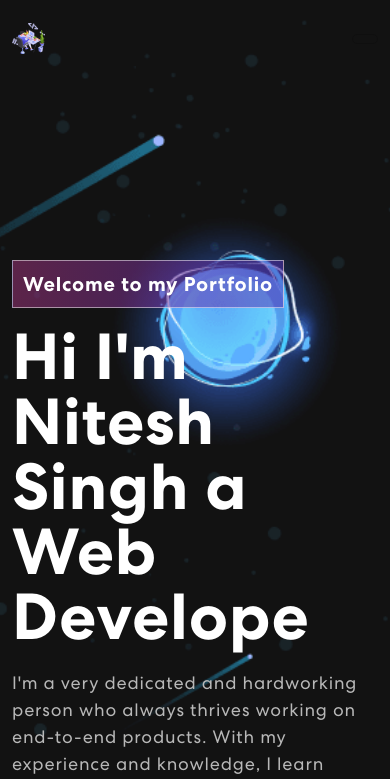
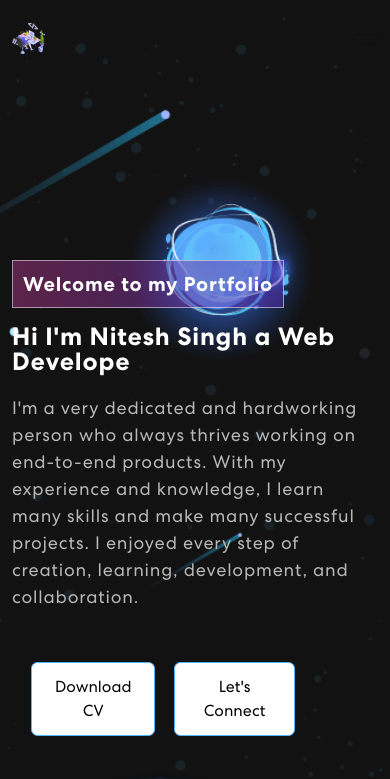
Before and after one commit to niteshSingh001/MY-PORTFOLIO-WEBSITE, a React (Create React App) app: page / in a window 390 px wide. Shown: the top 779 px of the page. Built offline with nearby package versions, Linux system fonts and the light colour scheme.

Commit message:
banner header customized for small screen

```diff
--- a/src/App.css
+++ b/src/App.css
@@ -797,4 +797,10 @@ footer a{
     .footer_socials{
       margin-bottom: 2.6rem;
     }
+
 }
+@media screen and (max-width:1300px){
+  .banner h1 {
+    font-size: 25px;
+  }
+}
```
